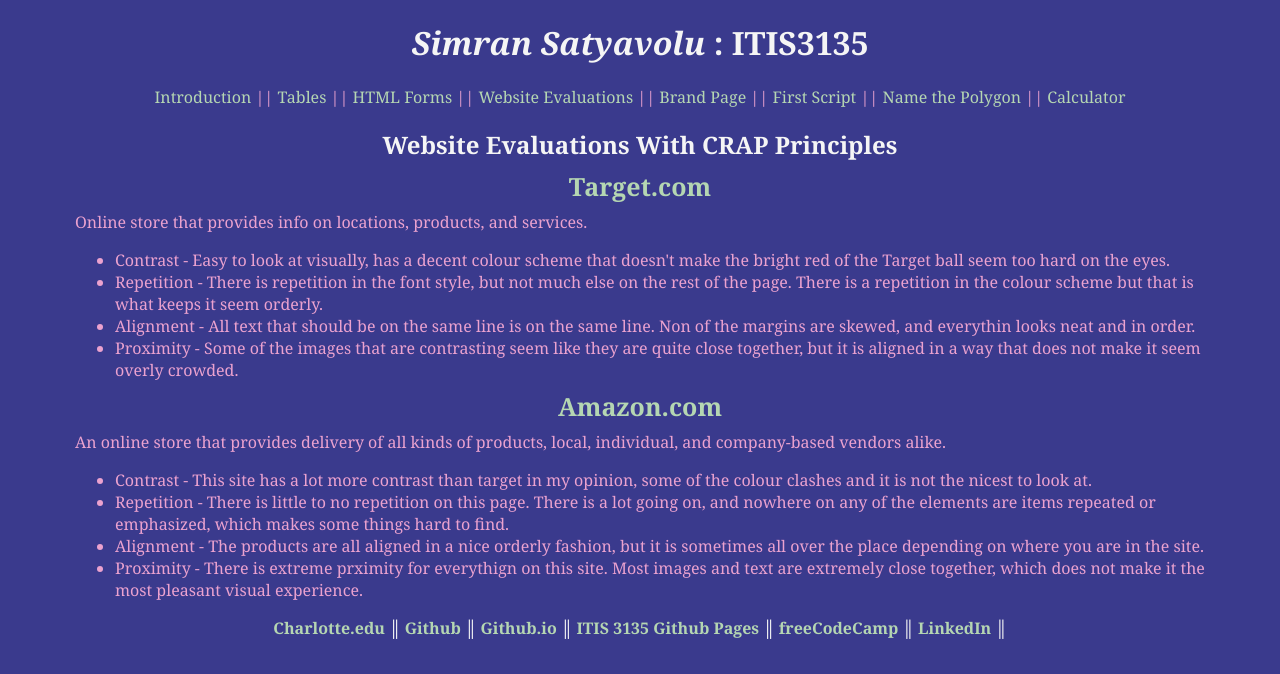
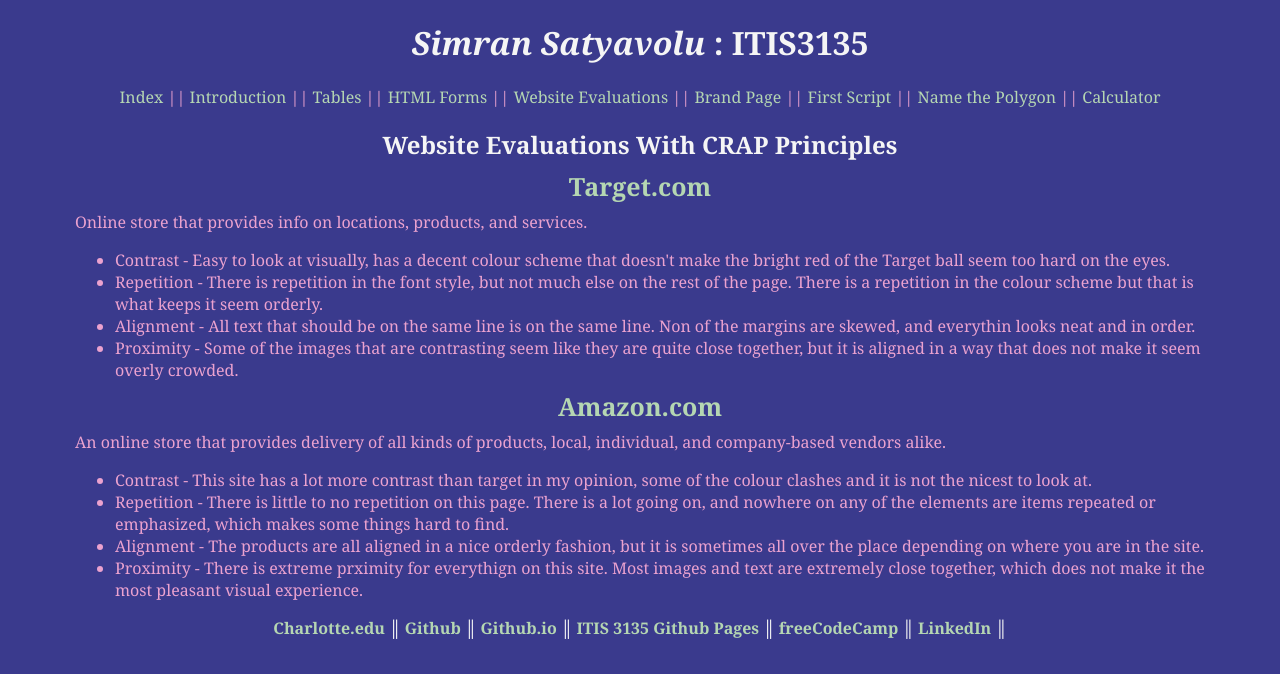
Before and after one commit to asatyavo/asatyavo.github.io, a plain HTML site: page itis3135/website_evaluations.html in a window 1280 px wide. Shown: the top 674 px of the page. Drawn offline with Linux system fonts and the light colour scheme.

Commit message:
Update website_evaluations.html

```diff
--- a/itis3135/website_evaluations.html
+++ b/itis3135/website_evaluations.html
@@ -11,6 +11,8 @@
 			<h1><em>Simran Satyavolu</em> : ITIS3135</h1>
 	</header>
 	<nav>
+        <a href="index.html">Index</a>
+        ||
 		<a href="introduction.html">Introduction</a>
         ||
 		<a href="tables.html">Tables</a>
```
